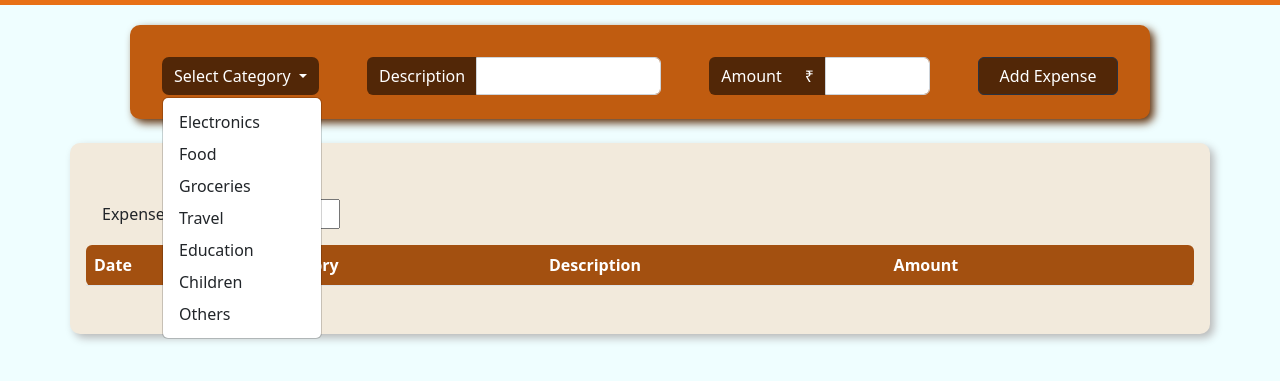
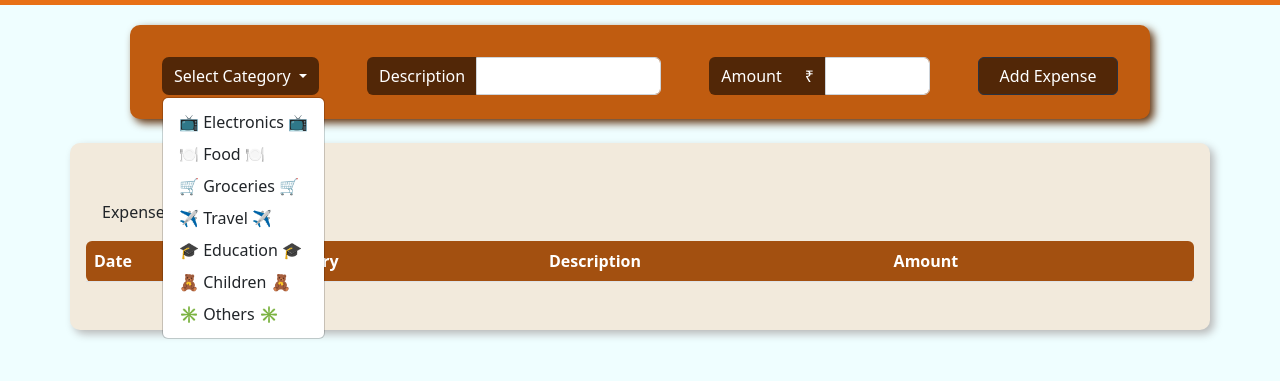
Before and after one commit to SandhyaBharath01/Full-Stack-Expense-Tracker---NodeJS-Project, a website: page public/views/homePage.html in a window 1280 px wide. Both pictures are taken after a click on the button "Select Category". Shown: the part 51-432 px from the top of the page. Drawn offline with nearby package versions, Linux system fonts and the light colour scheme; no server answers; a script that the page names is missing.

Commit message:
Update homePage.html

```diff
--- a/public/views/homePage.html
+++ b/public/views/homePage.html
@@ -13,6 +13,8 @@
   <link href="https://cdn.jsdelivr.net/npm/bootstrap@5.2.3/dist/css/bootstrap.min.css" rel="stylesheet"
     integrity="sha384-rbsA2VBKQhggwzxH7pPCaAqO46MgnOM80zW1RWuH61DGLwZJEdK2Kadq2F9CUG65" crossorigin="anonymous" />
   <link rel="stylesheet" href="/css/homePage.css" />
+  <script src="https://cdn.jsdelivr.net/npm/axios/dist/axios.min.js"></script>
+
 </head>
 
 <body>
@@ -32,7 +34,7 @@
       <div class="collapse navbar-collapse" id="navbarSupportedContent">
         <ul class="navbar-nav me-auto mb-2 mb-lg-0">
           <li class="nav-item">
-            <a class="nav-link active" aria-current="page" href="/homePage">Home</a>
+            <a class="nav-link active" aria-current="page" href="/homePage"> Home</a>
           </li>
           <li class="nav-item">
             <a id="reportsLink" class="nav-link active" aria-current="page" href="#" onclick="onClickAlert();">Reports
@@ -69,24 +71,24 @@
       </button>
       <ul class="dropdown-menu" id="categoryMenu" aria-labelledby="categoryBtn">
         <li class="dropdown-item" data-value="Mobile & Computers">
-          Electronics
+          📺 Electronics 📺
         </li>
         <li class="dropdown-item" data-value="Fashion & Beauty">
-          Food
+          🍽 Food 🍽
         </li>
         <li class="dropdown-item" data-value="Groceries & Pet Supplies">
-          Groceries
+          🛒 Groceries 🛒
         </li>
         <li class="dropdown-item" data-value="Home, Furniture & Appliances">
-          Travel
+          ✈ Travel ✈
         </li>
         <li class="dropdown-item" data-value="Books & Education">
-          Education
+          🎓 Education 🎓
         </li>
         <li class="dropdown-item" data-value="Toys, Children & Baby">
-        Children
+          🧸 Children 🧸
         </li>
-        <li class="dropdown-item" data-value="Others">Others</li>
+        <li class="dropdown-item" data-value="Others"> ✳ Others ✳</li>
       </ul>
       <input type="hidden" name="category" value="default_value" id="categoryInput" />
     </div>
@@ -137,7 +139,12 @@
       </thead>
       <div class="container mt-4 p-3">
         <label for="expensesPerPage">Expenses per Page:</label>
-        <input type="number" id="expensesPerPage" min="1" max="40" value="10">
+        <select id="expensesPerPage" style="width: 60px;">
+          <option value="5" selected>5</option>
+          <option value="6">6</option>
+          <option value="10">10</option>
+          <option value="15">15</option>
+        </select>
       </div>
 
 
```
